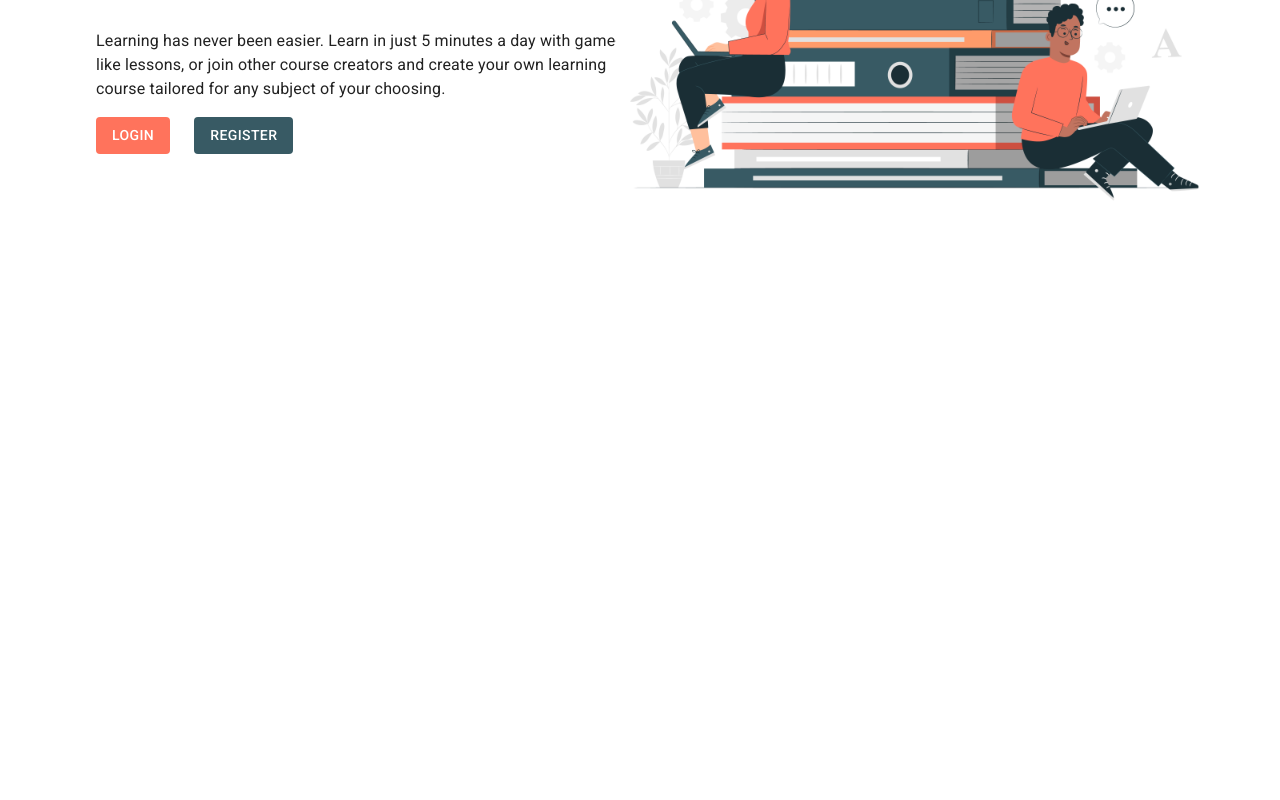
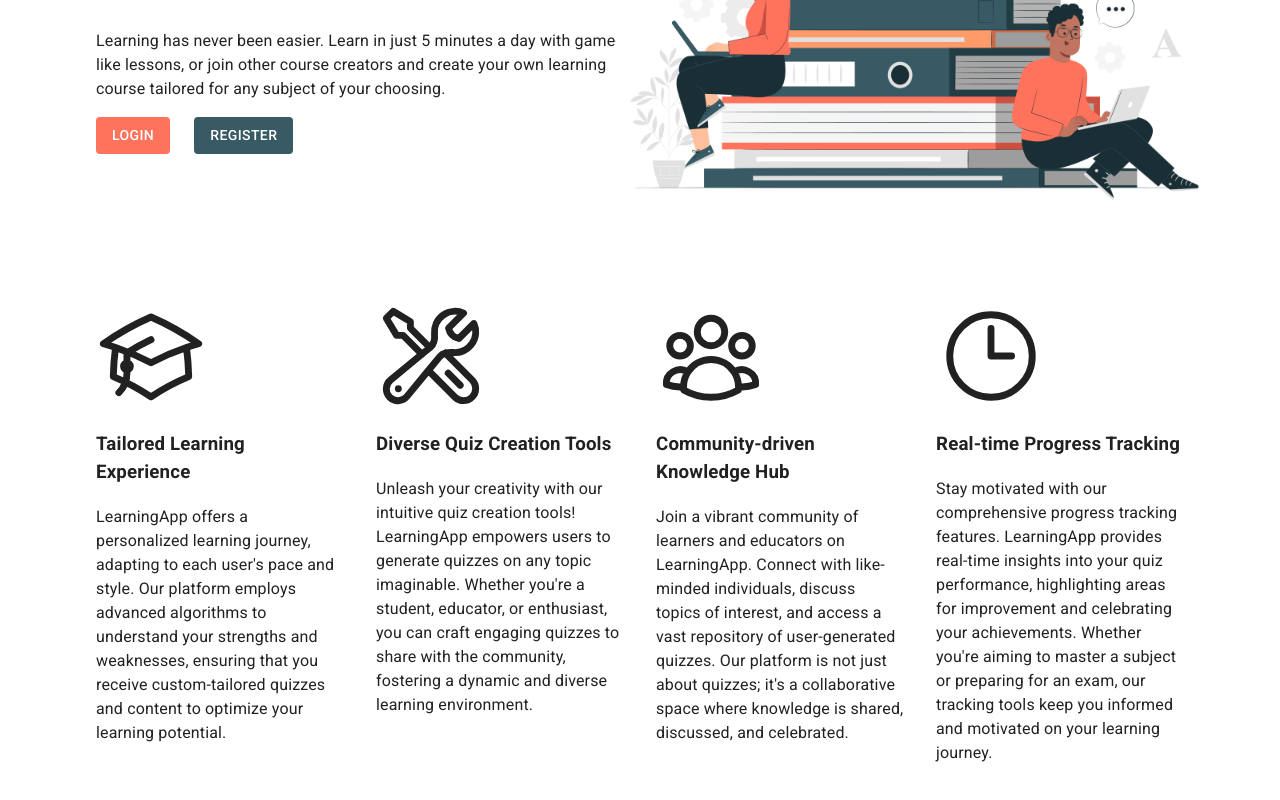
Before and after one commit to jacekcielecki/LearningAppWeb, a React (Create React App) app: page / in a window 1280 px wide. Shown: the part 314-1114 px from the top of the page. Before the commit the page ends 800 px from the top, so only its background shows below. Built offline with nearby package versions, Linux system fonts and the light colour scheme.

Commit message:
Update HomePage add LAP advantages

```diff
--- a/src/App.tsx
+++ b/src/App.tsx
@@ -10,7 +10,7 @@
   return (
   <Router>
     <Header />
-    <Box sx={{ my: 16, mx: 12, display: 'flex', justifyContent: 'center'}}>
+    <Box sx={{ my: 16, mx: 12}}>
       <Routes>
         <Route path='/' element={<Home />}></Route>
         <Route path='/login' element={<Login />}></Route>
--- a/src/Pages/Home/Home.tsx
+++ b/src/Pages/Home/Home.tsx
@@ -7,7 +7,7 @@
 export const Home = () => {
     return (
         <>
-            <Grid container spacing={2} sx={{width: 'fit-content', alignItems: 'center'}}>
+            <Grid container spacing={2} sx={{width: 'fit-content', alignItems: 'center', display: 'flex', justifyContent: 'center'}}>
                 <Grid item xs={6}>
                     <Box sx={{textAlign: 'left'}}>
                         <h3 style={{marginBottom: -20}}>Welcome to</h3>
@@ -28,6 +28,61 @@
                     </div>
                 </Grid>
             </Grid>
+
+            <Grid container spacing={4} sx={{width: 'fit-content', mt: 6}}>
+                <Grid item xs={3}>
+                    <Box>
+                        <div style={{width: 110, height: 110}}>
+                            <svg xmlns="http://www.w3.org/2000/svg" fill="none" viewBox="0 0 24 24" strokeWidth={1.5} stroke="currentColor" className="w-6 h-6">
+                                <path strokeLinecap="round" strokeLinejoin="round" d="M4.26 10.147a60.436 60.436 0 00-.491 6.347A48.627 48.627 0 0112 20.904a48.627 48.627 0 018.232-4.41 60.46 60.46 0 00-.491-6.347m-15.482 0a50.57 50.57 0 00-2.658-.813A59.905 59.905 0 0112 3.493a59.902 59.902 0 0110.399 5.84c-.896.248-1.783.52-2.658.814m-15.482 0A50.697 50.697 0 0112 13.489a50.702 50.702 0 017.74-3.342M6.75 15a.75.75 0 100-1.5.75.75 0 000 1.5zm0 0v-3.675A55.378 55.378 0 0112 8.443m-7.007 11.55A5.981 5.981 0 006.75 15.75v-1.5" />
+                            </svg>
+                        </div>
+                        <h3>Tailored Learning Experience</h3>
+                        <div>
+                            LearningApp offers a personalized learning journey, adapting to each user's pace and style. Our platform employs advanced algorithms to understand your strengths and weaknesses, ensuring that you receive custom-tailored quizzes and content to optimize your learning potential.
+                        </div>
+                    </Box>
+                </Grid>
+                <Grid item xs={3} sx={{display: 'flex', justifyContent: 'center'}}>
+                    <Box>
+                        <div style={{width: 110, height: 110}}>
+                            <svg xmlns="http://www.w3.org/2000/svg" fill="none" viewBox="0 0 24 24" strokeWidth={1.5} stroke="currentColor" className="w-6 h-6">
+                                <path strokeLinecap="round" strokeLinejoin="round" d="M11.42 15.17L17.25 21A2.652 2.652 0 0021 17.25l-5.877-5.877M11.42 15.17l2.496-3.03c.317-.384.74-.626 1.208-.766M11.42 15.17l-4.655 5.653a2.548 2.548 0 11-3.586-3.586l6.837-5.63m5.108-.233c.55-.164 1.163-.188 1.743-.14a4.5 4.5 0 004.486-6.336l-3.276 3.277a3.004 3.004 0 01-2.25-2.25l3.276-3.276a4.5 4.5 0 00-6.336 4.486c.091 1.076-.071 2.264-.904 2.95l-.102.085m-1.745 1.437L5.909 7.5H4.5L2.25 3.75l1.5-1.5L7.5 4.5v1.409l4.26 4.26m-1.745 1.437l1.745-1.437m6.615 8.206L15.75 15.75M4.867 19.125h.008v.008h-.008v-.008z" />
+                            </svg>
+                        </div>
+                        <h3>Diverse Quiz Creation Tools</h3>
+                        <div>
+                            Unleash your creativity with our intuitive quiz creation tools! LearningApp empowers users to generate quizzes on any topic imaginable. Whether you're a student, educator, or enthusiast, you can craft engaging quizzes to share with the community, fostering a dynamic and diverse learning environment.
+                        </div>
+                    </Box>
+                </Grid>
+                <Grid item xs={3} sx={{display: 'flex', justifyContent: 'center'}}>
+                    <Box>
+                        <div style={{width: 110, height: 110}}>
+                            <svg xmlns="http://www.w3.org/2000/svg" fill="none" viewBox="0 0 24 24" stroke-width="1.5" stroke="currentColor" className="w-6 h-6">
+                                <path stroke-linecap="round" stroke-linejoin="round" d="M18 18.72a9.094 9.094 0 003.741-.479 3 3 0 00-4.682-2.72m.94 3.198l.001.031c0 .225-.012.447-.037.666A11.944 11.944 0 0112 21c-2.17 0-4.207-.576-5.963-1.584A6.062 6.062 0 016 18.719m12 0a5.971 5.971 0 00-.941-3.197m0 0A5.995 5.995 0 0012 12.75a5.995 5.995 0 00-5.058 2.772m0 0a3 3 0 00-4.681 2.72 8.986 8.986 0 003.74.477m.94-3.197a5.971 5.971 0 00-.94 3.197M15 6.75a3 3 0 11-6 0 3 3 0 016 0zm6 3a2.25 2.25 0 11-4.5 0 2.25 2.25 0 014.5 0zm-13.5 0a2.25 2.25 0 11-4.5 0 2.25 2.25 0 014.5 0z" />
+                            </svg>
+                        </div>
+                        <h3>Community-driven Knowledge Hub</h3>
+                        <div>
+                            Join a vibrant community of learners and educators on LearningApp. Connect with like-minded individuals, discuss topics of interest, and access a vast repository of user-generated quizzes. Our platform is not just about quizzes; it's a collaborative space where knowledge is shared, discussed, and celebrated.
+                        </div>
+                    </Box>
+                </Grid>
+                <Grid item xs={3} sx={{display: 'flex', justifyContent: 'center'}}>
+                    <Box>
+                        <div style={{width: 110, height: 110}}>
+                            <svg xmlns="http://www.w3.org/2000/svg" fill="none" viewBox="0 0 24 24" strokeWidth={1.5} stroke="currentColor" className="w-6 h-6">
+                                <path strokeLinecap="round" strokeLinejoin="round" d="M12 6v6h4.5m4.5 0a9 9 0 11-18 0 9 9 0 0118 0z" />
+                            </svg>
+                        </div>
+                        <h3>Real-time Progress Tracking</h3>
+                        <div>
+                            Stay motivated with our comprehensive progress tracking features. LearningApp provides real-time insights into your quiz performance, highlighting areas for improvement and celebrating your achievements. Whether you're aiming to master a subject or preparing for an exam, our tracking tools keep you informed and motivated on your learning journey.
+                        </div>
+                    </Box>
+                </Grid>
+            </Grid>
         </>
      );
 }
```
